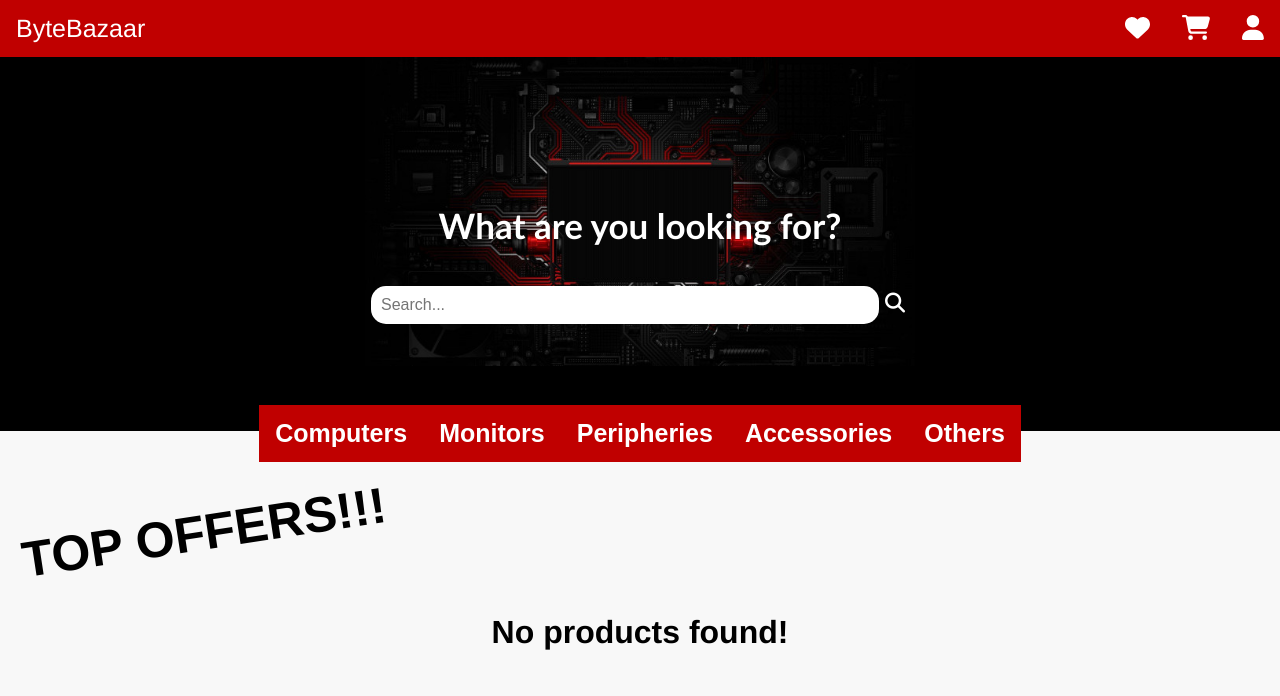
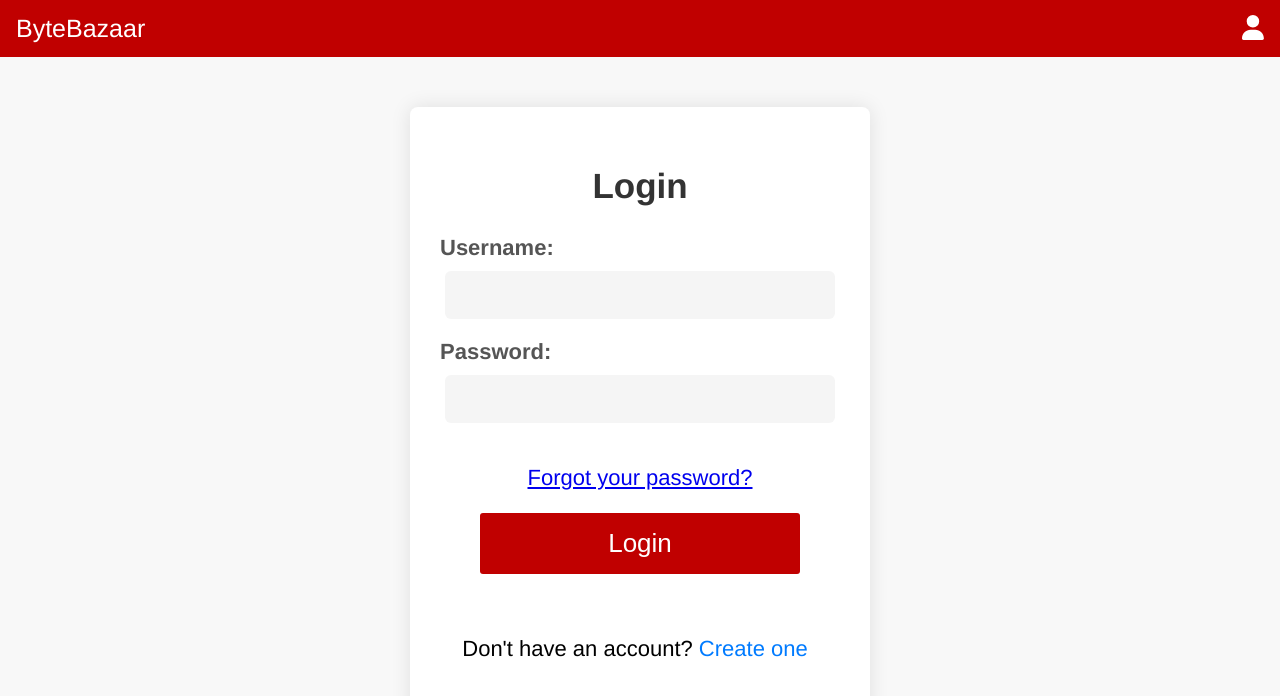
Before and after one commit to ValentinKardzhaliev/ByteBazaar, a React (Vite) app in the folder pc_shop_frontend/: page /login in a window 1280 px wide. Shown: the top 696 px of the page. Built offline with nearby package versions, Linux system fonts and the light colour scheme.

Commit message:
Added Login component and its functionality

```diff
--- a/pc_shop_frontend/src/App.jsx
+++ b/pc_shop_frontend/src/App.jsx
@@ -1,18 +1,34 @@
+import { Route, Routes } from 'react-router-dom';
 import './App.css';
 import Header from './components/Header/Header.jsx';
 import ProductList from './components/ProductList/ProductList.jsx';
 import SearchBar from './components/SearchBar/SearchBar.jsx';
 import { ProductProvider } from './contexts/ProductContext.jsx';
+import Login from './components/Login/Login.jsx';
+import { AuthProvider } from './contexts/AuthContext.jsx';
+import Logout from './components/Logout/Logout.jsx';
 
 function App() {
     return (
         <>
+            <AuthProvider>
                 <Header />
+
+                <Routes>
+                    <Route path='/' element={
                         <ProductProvider>
+
                             <SearchBar />
                             <h1 className='topOffers'>TOP OFFERS!!!</h1>
                             <ProductList />
                         </ProductProvider>
+                    } />
+                    <Route path='/login' element={<Login />} />
+                    <Route path='/logout' element={<Logout />} />
+
+                </Routes>
+            </AuthProvider>
+
         </>
 
     );
--- a/pc_shop_frontend/src/components/Header/Header.jsx
+++ b/pc_shop_frontend/src/components/Header/Header.jsx
@@ -1,17 +1,23 @@
 import { FontAwesomeIcon } from '@fortawesome/react-fontawesome';
-import { faHeart, faCartShopping, faUser } from '@fortawesome/free-solid-svg-icons';
+import { faHeart, faCartShopping, faUser, faSignOut } from '@fortawesome/free-solid-svg-icons';
 import { Link } from 'react-router-dom';
 import './Header.css'
+import { useContext } from 'react';
+import AuthContext from '../../contexts/AuthContext';
 
 function Header() {
+    const { user } = useContext(AuthContext);
 
     return (
         <header className="sticky-top">
             <nav className="navbar">
                 <ul>
+                    {user.token
+                        ?
+                        <>
                             <li>
-                        <Link to="/login">
-                            <FontAwesomeIcon icon={faUser} />
+                                <Link to="/logout">
+                                    <FontAwesomeIcon icon={faSignOut} />
                                 </Link>
                             </li>
                             <li>
@@ -24,6 +30,17 @@ function Header() {
                                     <FontAwesomeIcon icon={faHeart} />
                                 </Link>
                             </li>
+
+                        </>
+                        :
+                        <li>
+                            <Link to="/login">
+                                <FontAwesomeIcon icon={faUser} />
+                            </Link>
+                        </li>
+
+                    }
+
                     <li id="home">
                         <Link to="/">ByteBazaar</Link>
                     </li>
--- /dev/null
+++ b/pc_shop_frontend/src/components/Login/Login.css
@@ -0,0 +1,77 @@
+.login-container {
+    background-color: #ffffff;
+    border-radius: 8px;
+    box-shadow: 0 0 20px rgba(0, 0, 0, 0.1);
+    padding: 30px;
+    width: 400px;
+    margin: auto;
+    margin-top: 50px;
+    text-align: center;
+}
+
+.login-container h2 {
+    color: #333;
+    font-size: 35px;
+}
+
+.login-form {
+    display: flex;
+    flex-direction: column;
+    font-size: 22px;
+}
+
+.form-group {
+    margin-bottom: 20px;
+}
+
+.form-group label {
+    font-weight: bold;
+    margin-bottom: 10px;
+    display: block;
+    color: #555;
+    float: left;
+}
+
+.form-group input {
+    padding: 15px;
+    border: 1px solid #ccc;
+    border-radius: 6px;
+    width: 90%;
+    font-size: 16px;
+}
+
+.form-group button {
+    background-color: #C00000;
+    color: #fff;
+    padding: 15px;
+    border: none;
+    border-radius: 3px;
+    cursor: pointer;
+    font-size: 26px;
+    width: 80%;
+    transition: background-color 0.3s;
+}
+
+.form-group button:hover {
+    background-color: #45a049;
+}
+
+.form-options {
+    margin-top: 20px;
+}
+
+.form-options a {
+    color: #007bff;
+    text-decoration: none;
+    margin-right: 10px;
+}
+
+.form-options a:hover {
+    text-decoration: underline;
+}
+
+input[type=text],
+input[type=password] {
+    background-color: #f5f5f5;
+    border: 0px solid;
+}
--- /dev/null
+++ b/pc_shop_frontend/src/components/Login/Login.jsx
@@ -0,0 +1,59 @@
+import { useContext } from 'react';
+import { loginUser } from '../../services/authService';
+import './Login.css'
+import { Link, useNavigate } from 'react-router-dom';
+import AuthContext from '../../contexts/AuthContext';
+
+function Login() {
+    const { login } = useContext(AuthContext);
+
+    const loginHandler = (e) => {
+        e.preventDefault();
+        const { username, password } = Object.fromEntries(new FormData(e.target));
+        login(username, password);
+        document.getElementById('username').value = '';
+        document.getElementById('password').value = '';
+
+    }
+
+    return (
+        <div className="login-container">
+            <h2>Login</h2>
+            <form className="login-form" onSubmit={loginHandler}>
+                <div className="form-group">
+                    <label htmlFor="username">Username:</label>
+                    <input
+                        type="text"
+                        id="username"
+                        name="username"
+                        required
+                    />
+                </div>
+                <div className="form-group">
+                    <label htmlFor="password">Password:</label>
+                    <input
+                        type="password"
+                        id="password"
+                        name="password"
+                        required
+                    />
+                </div>
+                <div className="form-group">
+                    <p>
+                        <Link to="/forgot-password">Forgot your password?</Link>
+                    </p>
+                    <button type="submit">Login</button>
+                </div>
+                <div className="form-options">
+                    <p>
+                        Don't have an account? <Link to="/register">Create one</Link>
+                    </p>
+
+                </div>
+            </form>
+        </div>
+    )
+}
+
+
+export default Login;
--- /dev/null
+++ b/pc_shop_frontend/src/components/Logout/Logout.jsx
@@ -0,0 +1,13 @@
+import { useContext } from "react";
+import AuthContext from "../../contexts/AuthContext";
+
+function Logout() {
+    const { logout } = useContext(AuthContext);
+
+    logout();
+
+    return null;
+
+}
+
+export default Logout;
--- /dev/null
+++ b/pc_shop_frontend/src/contexts/AuthContext.jsx
@@ -0,0 +1,38 @@
+import { createContext } from "react";
+import { useLocalStorage } from "../hooks/useLocalStorage.jsx";
+import { useNavigate } from "react-router-dom";
+import { loginUser, logoutUser } from "../services/authService.jsx";
+
+const AuthContext = createContext();
+
+export default AuthContext;
+
+export const AuthProvider = ({ children }) => {
+
+    const [user, setUser] = useLocalStorage('user', {});
+    const navigate = useNavigate();
+
+    const login = (username, password) => {
+        loginUser(username, password).then(result => {
+            if (result.token) {
+                setUser(result);
+                navigate('/');
+            }
+
+        }).catch(err => console.log(err))
+    }
+    const logout = () => {
+        logoutUser().then(result => {
+            setUser({});
+            navigate('/');
+        }).catch(err => console.log(err))
+    }
+
+
+
+    return (
+        <AuthContext.Provider value={{ user, login, logout }}>
+            {children}
+        </AuthContext.Provider>
+    )
+}
--- /dev/null
+++ b/pc_shop_frontend/src/hooks/useLocalStorage.jsx
@@ -0,0 +1,20 @@
+import { useState } from 'react';
+
+export const useLocalStorage = (key, defaultValue) => {
+    const [value, setValue] = useState(() => {
+        const storedData = localStorage.getItem(key);
+
+        return storedData ? JSON.parse(storedData) : defaultValue;
+    });
+
+    const setLocalStorageValue = (newValue) => {
+        localStorage.setItem(key, JSON.stringify(newValue));
+
+        setValue(newValue);
+    };
+
+    return [
+        value,
+        setLocalStorageValue,
+    ];
+}
--- /dev/null
+++ b/pc_shop_frontend/src/services/authService.jsx
@@ -0,0 +1,17 @@
+const baseUrl = 'http://127.0.0.1:8000/api';
+
+export const loginUser = (username, password) => {
+    return fetch(`${baseUrl}/login/`, {
+        method: 'POST',
+        headers: {
+            'content-type': 'application/json'
+        },
+        body: JSON.stringify({ username, password })
+    })
+        .then(res => res.json())
+}
+
+export const logoutUser = () => {
+    return fetch(`${baseUrl}/logout/`)
+        .then(res => res.json())
+}
```
Also changed, not shown: pc_shop_frontend/src/components/common/IsLoggedIn.jsx (added, +15 -0 lines). Lines whose indentation alone changed are shown as unchanged.
